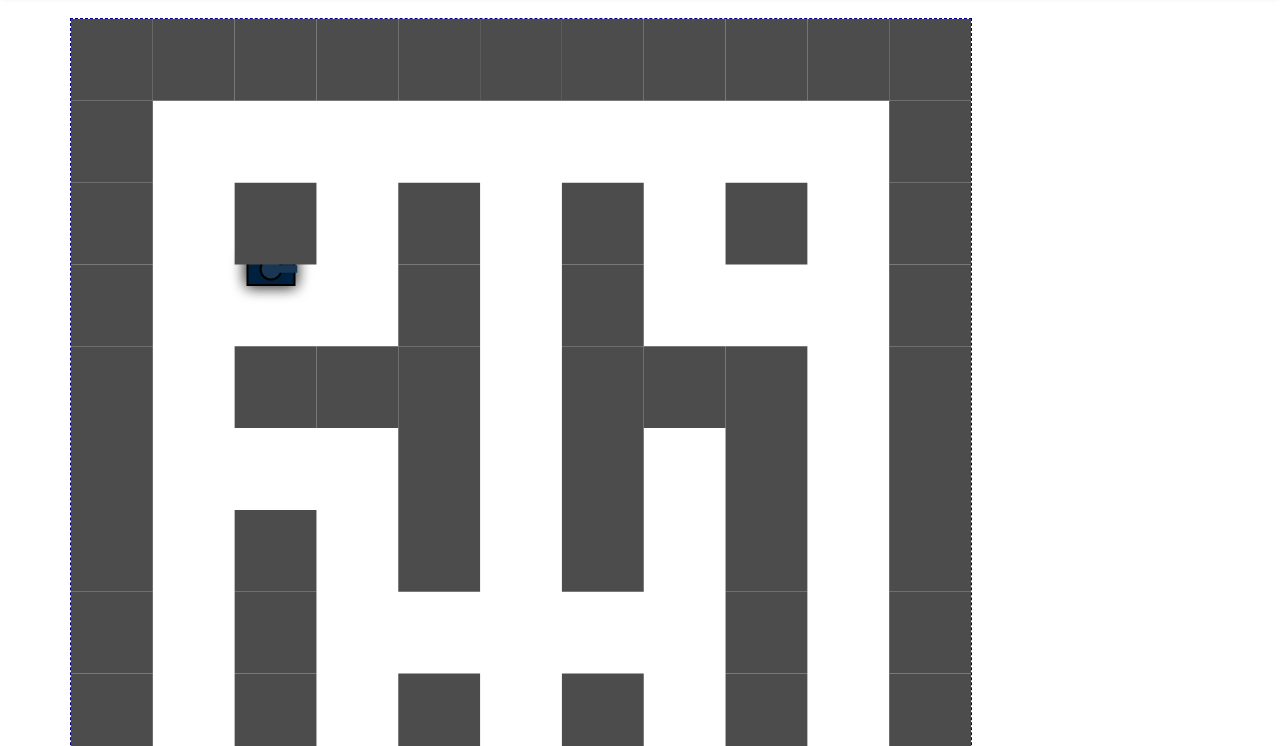
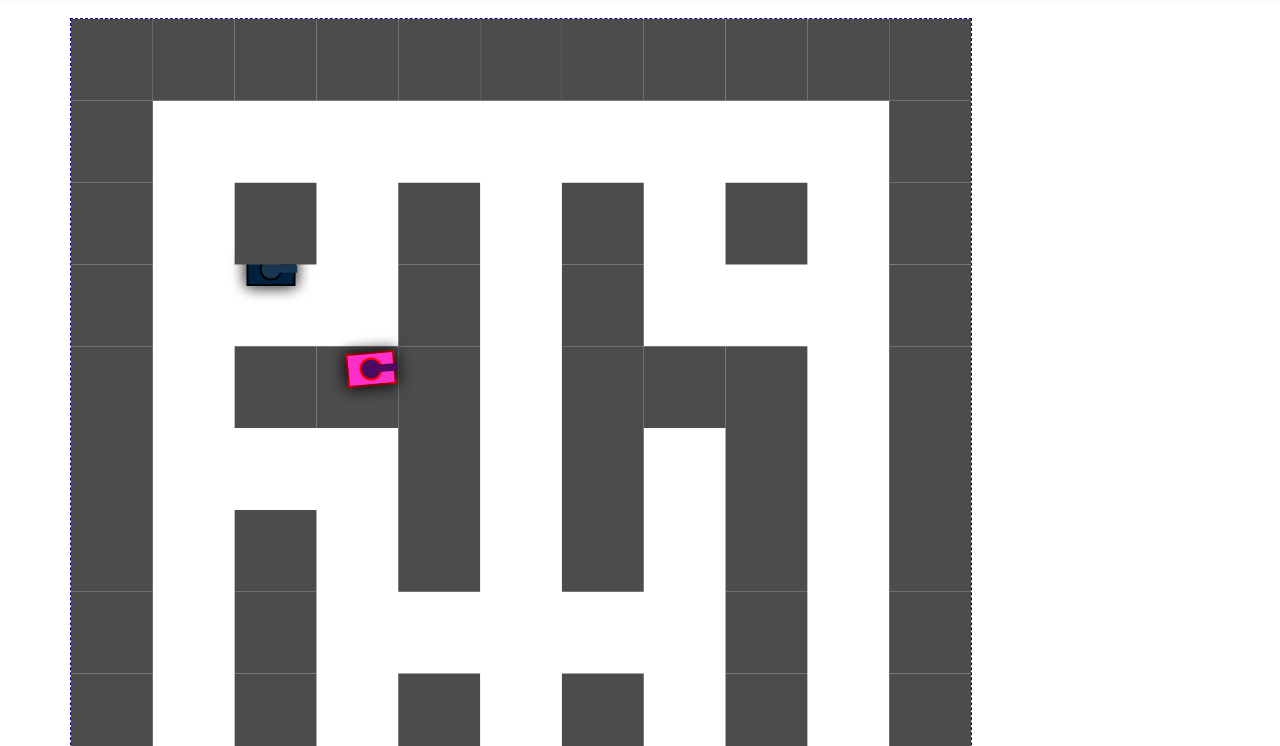
Before and after one commit to HarpoonIO/NutMeg, a website: page html/index.html in a window 1280 px wide. Shown: the part 54-800 px from the top of the page. Drawn offline with Linux system fonts and the light colour scheme.

Commit message:
Enemy AI con move and chase player. Rotation is in progress, not working right now. Enemy can rotate based on player movement. Commit by: Thomas

```diff
--- a/html/index.html
+++ b/html/index.html
@@ -66,6 +66,7 @@
 <script src="../js/entities/Wall.js"></script>
 <script src="../js/game.js"></script>
 <script src="../js/MazeGenerator.js"></script>
+<script src="../js/entities/EnemyAI.js"></script>
 <script>
     // Initialise the game
     init();
--- a/js/PlayerLogic/PlayGround.js
+++ b/js/PlayerLogic/PlayGround.js
@@ -15,14 +15,20 @@ var Playground = function (_canvasWidth, _canvasHeight, startX, startY) {
     var canvasHeight = _canvasHeight;
     var mazeGenerator = new MazeGenerator(canvasWidth, canvasHeight);
     var walls = mazeGenerator.createWalls();
+    var players = [];
 
     // Initialise the local player
     var localPlayer = new Player(startX, startY, mazeGenerator.getBoardSize(), canvasWidth, canvasHeight);
+    players.push(localPlayer);
+    // Initialise enemy player
+    var enemyPlayer = new EnemyAI(300, 300, players); // TODO: hardcoded values
+
 
     var draw = function (ctx) {
         // Draw the local player
         localPlayer.draw(ctx);
         mazeGenerator.draw(ctx);
+        enemyPlayer.draw(ctx);
         /*
         * walls.forEach(function (wall) {
          wall.draw(ctx);
@@ -32,6 +38,7 @@ var Playground = function (_canvasWidth, _canvasHeight, startX, startY) {
 
     var update = function (keys) {
         localPlayer.update(keys);
+        enemyPlayer.update();
         walls.forEach(function (row) {
             row.forEach(function(wall){
                 wall.performCollisionControl(localPlayer);
--- /dev/null
+++ b/js/entities/EnemyAI.js
@@ -0,0 +1,155 @@
+var EnemyAI = function (startX, startY, _opponents) {
+
+    // Variables
+    var ratio = 0.3;
+    var centerX = 300;
+    var centerY = 350;
+    var speed = 2;
+    var currentDegrees = 0;
+    var width = 150 * ratio;
+    var height = 100 * ratio;
+    var opponents = _opponents;
+    var currentDegrees = 0;
+    var rotation = 5;
+    var pipeWidth = 175 * ratio;
+    var pipeHeight = 25 * ratio;
+    var direction = 0;
+    var coordinates = setCoordinates();
+
+    // Functions
+
+    // Compares opponent's placement to its own and updates
+    var updateNewCoordinatesWhenMoving = function (movement) {
+        var targetX, targetY;
+        targetX = opponents[0].getX();
+        targetY = opponents[0].getY();
+
+        console.log("Opponent is at: " + targetX + "," + targetY);
+        console.log("AI is at: " + centerX + "," + centerY);
+
+        if (targetX > centerX) {
+            centerX = Math.round(centerX += speed);
+        } else {
+            centerX = Math.round(centerX -= speed);
+        }
+
+        if (targetY > centerY) {
+            centerY = Math.round(centerY += speed);
+        } else {
+            centerY = Math.round(centerY -= speed);
+        }
+
+        // Update coordinates
+        coordinates = setCoordinates();
+    };
+
+    var updateNewCoordinatesWhenRotating = function (degrees) {
+
+        coordinates.forEach(function (coordinate) {
+            // Rotate clockwise, angle in radians
+            var newX =
+                (Math.cos(degrees * Math.PI / 180) * (coordinate.x - centerX) -
+                (Math.sin(degrees * Math.PI / 180) * (coordinate.y - centerY)) + centerX);
+            var newY =
+                (Math.sin(degrees * Math.PI / 180) * (coordinate.x - centerX) +
+                (Math.cos(degrees * Math.PI / 180) * (coordinate.y - centerY)) + centerY);
+
+            //console.log("NewX: " + newX + ", NewY: " + newY);
+            coordinate.x = newX;
+            coordinate.y = newY;
+        });
+    };
+
+    function setCoordinates() {
+        return [
+            {"x": (centerX - (width / 2)), "y": (centerY + (height / 2))}, // 0
+            {"x": (centerX + (width / 2)), "y": (centerY + (height / 2))}, // 1
+            {"x": (centerX + (width / 2)), "y": (centerY - (height / 2))}, // 3
+            {"x": (centerX - (width / 2)), "y": (centerY - (height / 2))}, // 2
+            {"x": (centerX), "y": (centerY + (pipeHeight / 2))},
+            {"x": (centerX + (pipeWidth / 2)), "y": (centerY + (pipeHeight / 2))},
+            {"x": (centerX + (pipeWidth / 2)), "y": (centerY - (pipeHeight / 2))},
+            {"x": (centerX), "y": (centerY - (pipeHeight / 2))}
+        ];
+    };
+
+    // Finds the opponent's direction and updates
+    // AI's if they're different
+    function hasEnemyMoved(){
+        var x2 = opponents[0].getX();
+        var y2 = opponents[0].getY();
+        var newDirection = 0;
+
+        newDirection = Math.round((y2 - centerY) / (x2 - centerX));
+
+        if(newDirection != direction){
+            direction = newDirection;
+            return true;
+        }else{
+            return false;
+        }
+
+
+    }
+
+    function isObstacle() {
+        // is there a wall in front?
+        // if so, return true
+
+        return false;
+    }
+
+    var update = function () {
+        //updateNewCoordinatesWhenMoving(speed);
+
+        if (isObstacle() || hasEnemyMoved()) {
+            updateNewCoordinatesWhenRotating(-rotation);
+        }
+
+    };
+
+    var draw = function (ctx) {
+
+        // body
+        //ctx.lineWidth = 4;
+        ctx.shadowBlur = 15;
+        ctx.shadowColor = "rgb(0, 0, 0)";
+        ctx.fillStyle = "#FE2EC8";
+        ctx.beginPath();
+        ctx.moveTo(coordinates[0].x,coordinates[0].y);
+        ctx.lineTo(coordinates[1].x,coordinates[1].y);
+        ctx.lineTo(coordinates[2].x,coordinates[2].y);
+        ctx.lineTo(coordinates[3].x,coordinates[3].y);
+        ctx.closePath();
+        ctx.lineWidth = 4;
+        ctx.strokeStyle = '#ff0000';
+        ctx.stroke();
+        ctx.fill();
+
+        // mount
+        ctx.lineWidth = 2;
+        ctx.shadowBlur = 0;
+        ctx.fillStyle = "#4C0B5F";
+        ctx.beginPath();
+        ctx.arc(centerX,centerY,35*ratio,0,2*Math.PI);
+        ctx.fill();
+        ctx.stroke();
+
+        // pipe
+        ctx.beginPath();
+        ctx.moveTo(coordinates[4].x,coordinates[4].y);
+        ctx.lineTo(coordinates[5].x,coordinates[5].y);
+        ctx.lineTo(coordinates[6].x,coordinates[6].y);
+        ctx.lineTo(coordinates[7].x,coordinates[7].y);
+        ctx.closePath();
+        ctx.fill();
+
+    };
+
+
+    return {
+        draw: draw,
+        update: update
+    };
+
+};
--- a/js/entities/Player.js
+++ b/js/entities/Player.js
@@ -1,6 +1,6 @@
 /**************************************************
-** GAME PLAYER CLASS
-**************************************************/
+ ** GAME PLAYER CLASS
+ **************************************************/
 var Player = function(startX, startY, _boardSize, _canvasWidth, _canvasHeight) {
 	var boardSize = _boardSize;
 	var canvasWidth = _canvasWidth;
@@ -40,7 +40,7 @@ var Player = function(startX, startY, _boardSize, _canvasWidth, _canvasHeight) {
 	//   v
 	//
 	// 	 Y
-	var coords =
+	var coordinates =
 		[
 			// body
 			{"x": (centerX - (width/2)), "y": (centerY + (height/2))}, // 0
@@ -60,7 +60,7 @@ var Player = function(startX, startY, _boardSize, _canvasWidth, _canvasHeight) {
 
 	// http://stackoverflow.com/questions/22261388/find-vertices-of-rectangle-after-rotating-it
 	var updateNewCoordinatesWhenRotating = function(degrees){
-		coords.forEach(function(coord){
+		coordinates.forEach(function(coord){
 			// Rotate clockwise, angle in radians
 			var newX =
 				(Math.cos(degrees * Math.PI/180) * (coord.x - centerX) -
@@ -77,13 +77,13 @@ var Player = function(startX, startY, _boardSize, _canvasWidth, _canvasHeight) {
 	 Du ganger punktets y koordinat med vektorens y værdi og det samme med x værdien.
 	 Længden af vektoren er lig med kvadratroden af x koordinaten i 2. plus y koordinaten i 2.
 
-	//http://www.mathsisfun.com/algebra/vectors.html
+	 //http://www.mathsisfun.com/algebra/vectors.html
 	 x (vektorens x-koordinat) = r × cos( θ )
 	 y (vektoresn y-koordinat) = r × sin( θ )
 	 */
 
 	/*
-	  how to mulitply coordinates (a+b)*(c+d) = (ac+ad+bc+bd).
+	 how to mulitply coordinates (a+b)*(c+d) = (ac+ad+bc+bd).
 
 	 */
 	var updateNewCoordinatesWhenMoving = function(movement){
@@ -91,7 +91,7 @@ var Player = function(startX, startY, _boardSize, _canvasWidth, _canvasHeight) {
 		var newCenterY = (movement * Math.sin(currentDegrees * Math.PI/180)) + centerY;
 		centerX = newCenterX;
 		centerY = newCenterY;
-		coords.forEach(function(coord){
+		coordinates.forEach(function(coord){
 			// VectorX * CurrentX OR VectorY * CurrentY
 			var newX = (movement * Math.cos(currentDegrees * Math.PI/180)) + coord.x;
 			var newY = (movement * Math.sin(currentDegrees * Math.PI/180)) + coord.y;
@@ -163,10 +163,10 @@ var Player = function(startX, startY, _boardSize, _canvasWidth, _canvasHeight) {
 		ctx.shadowColor = "rgb(0, 0, 0)";
 		ctx.fillStyle = "#002040";
 		ctx.beginPath();
-		ctx.moveTo(coords[0].x,coords[0].y);
-		ctx.lineTo(coords[1].x,coords[1].y);
-		ctx.lineTo(coords[2].x,coords[2].y);
-		ctx.lineTo(coords[3].x,coords[3].y);
+		ctx.moveTo(coordinates[0].x,coordinates[0].y);
+		ctx.lineTo(coordinates[1].x,coordinates[1].y);
+		ctx.lineTo(coordinates[2].x,coordinates[2].y);
+		ctx.lineTo(coordinates[3].x,coordinates[3].y);
 		ctx.closePath();
 		ctx.lineWidth = 4;
 		ctx.strokeStyle = 'black';
@@ -184,20 +184,33 @@ var Player = function(startX, startY, _boardSize, _canvasWidth, _canvasHeight) {
 
 		// pipe
 		ctx.beginPath();
-		ctx.moveTo(coords[4].x,coords[4].y);
-		ctx.lineTo(coords[5].x,coords[5].y);
-		ctx.lineTo(coords[6].x,coords[6].y);
-		ctx.lineTo(coords[7].x,coords[7].y);
+		ctx.moveTo(coordinates[4].x,coordinates[4].y);
+		ctx.lineTo(coordinates[5].x,coordinates[5].y);
+		ctx.lineTo(coordinates[6].x,coordinates[6].y);
+		ctx.lineTo(coordinates[7].x,coordinates[7].y);
 		ctx.closePath();
 		ctx.fill();
 
 	};
+
+    // getters and setters
+    var getX = function () {
+        return Math.round(centerX);
+    };
+
+    var getY = function () {
+        return Math.round(centerY);
+    };
+
+
 
 
 
 	return {
 		update: update,
 		draw: draw,
-		getProjectiles: getProjectiles
+		getProjectiles: getProjectiles,
+		getX: getX,
+		getY: getY
 	}
 };
```
Also changed, not shown: js/entities/Wall.js (indentation only).
